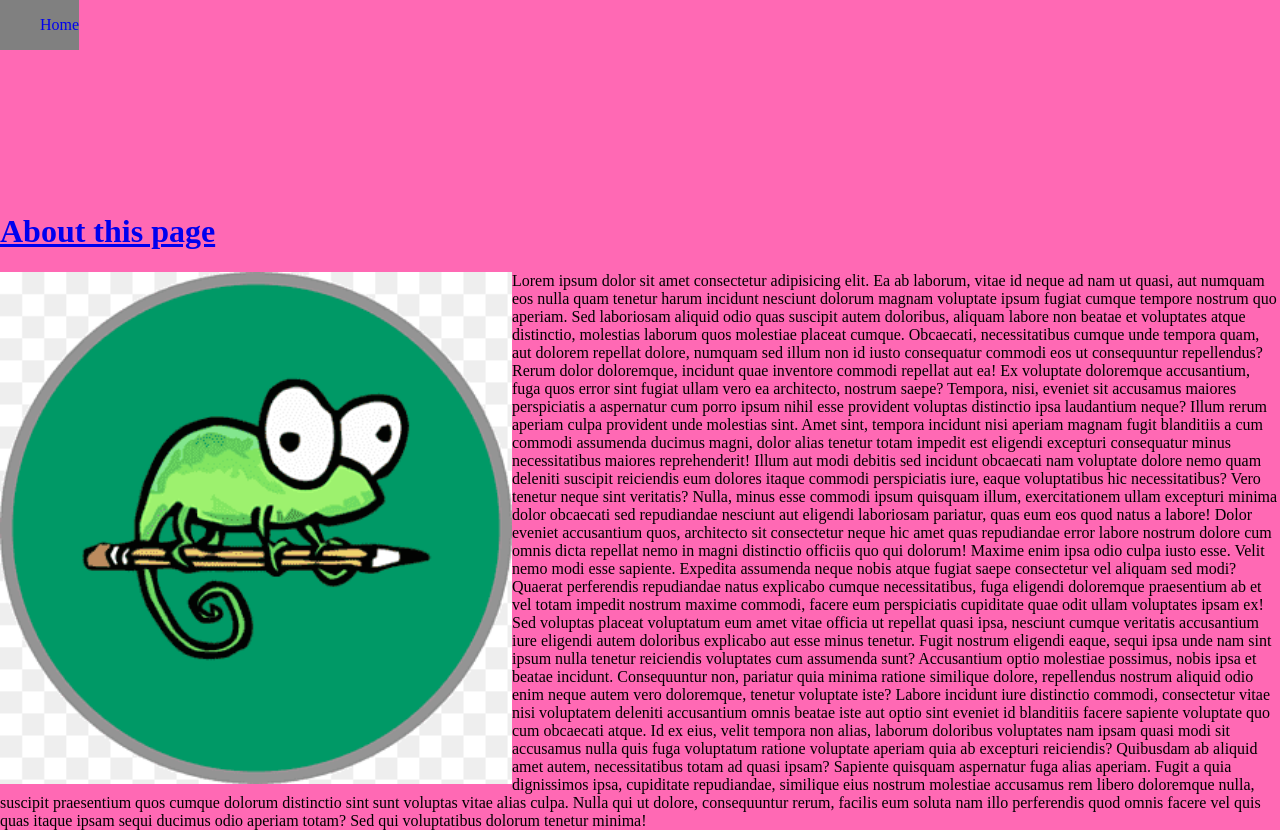
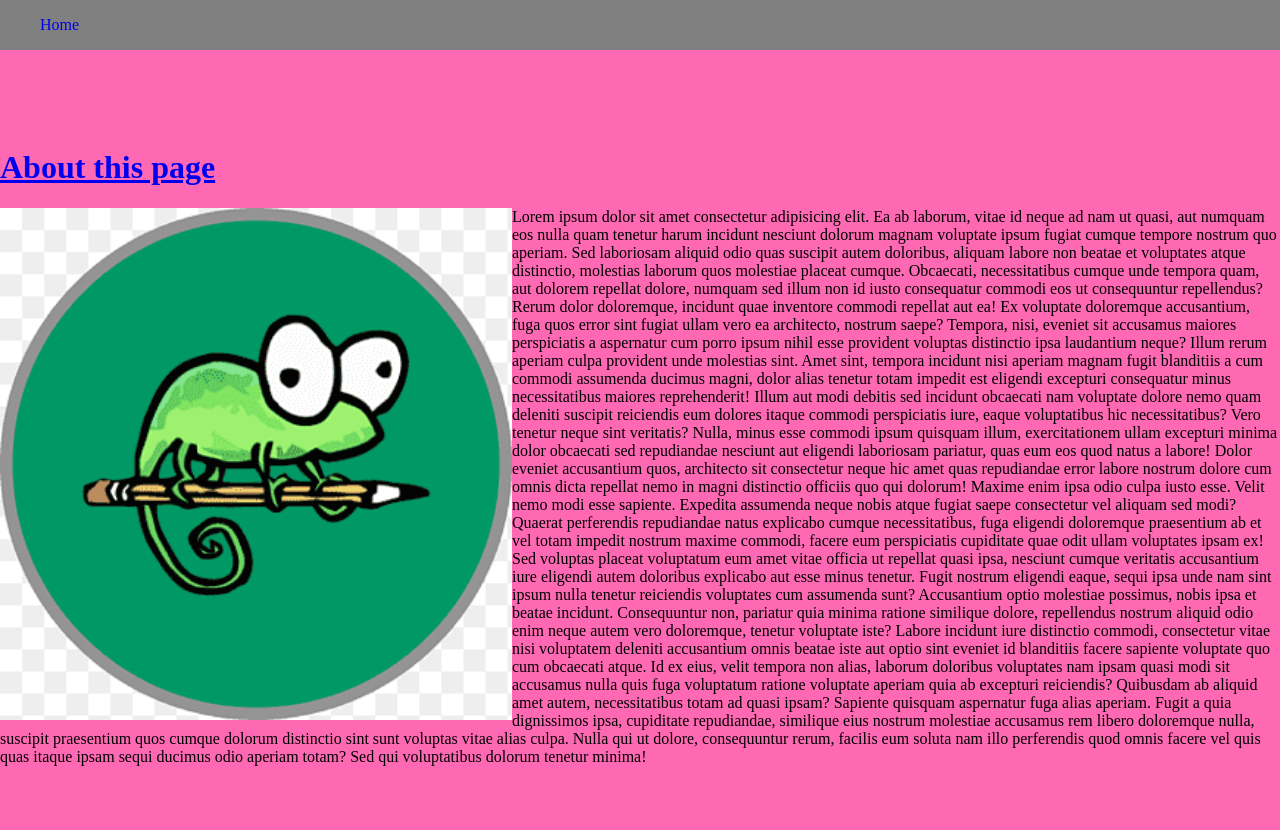
Before and after one commit to Daniel6996-arch/responsive, a plain HTML site: page index.html in a window 1280 px wide. After the commit the page ends 800 px from the top, so only its background shows below. Drawn offline with Linux system fonts and the light colour scheme.

Commit message:
add padding to header and change position of body

```diff
--- a/styles.css
+++ b/styles.css
@@ -4,13 +4,13 @@ margin: 0px;
 }
 nav{
     background-color: grey;
-
+    width: 100vw;
     position: fixed;
     top: 0px;
 }
 .text-align-center{
  position: relative;
- top: 15vw;
+ top: 10vw;
  z-index: -1;
 }
 img{
```
